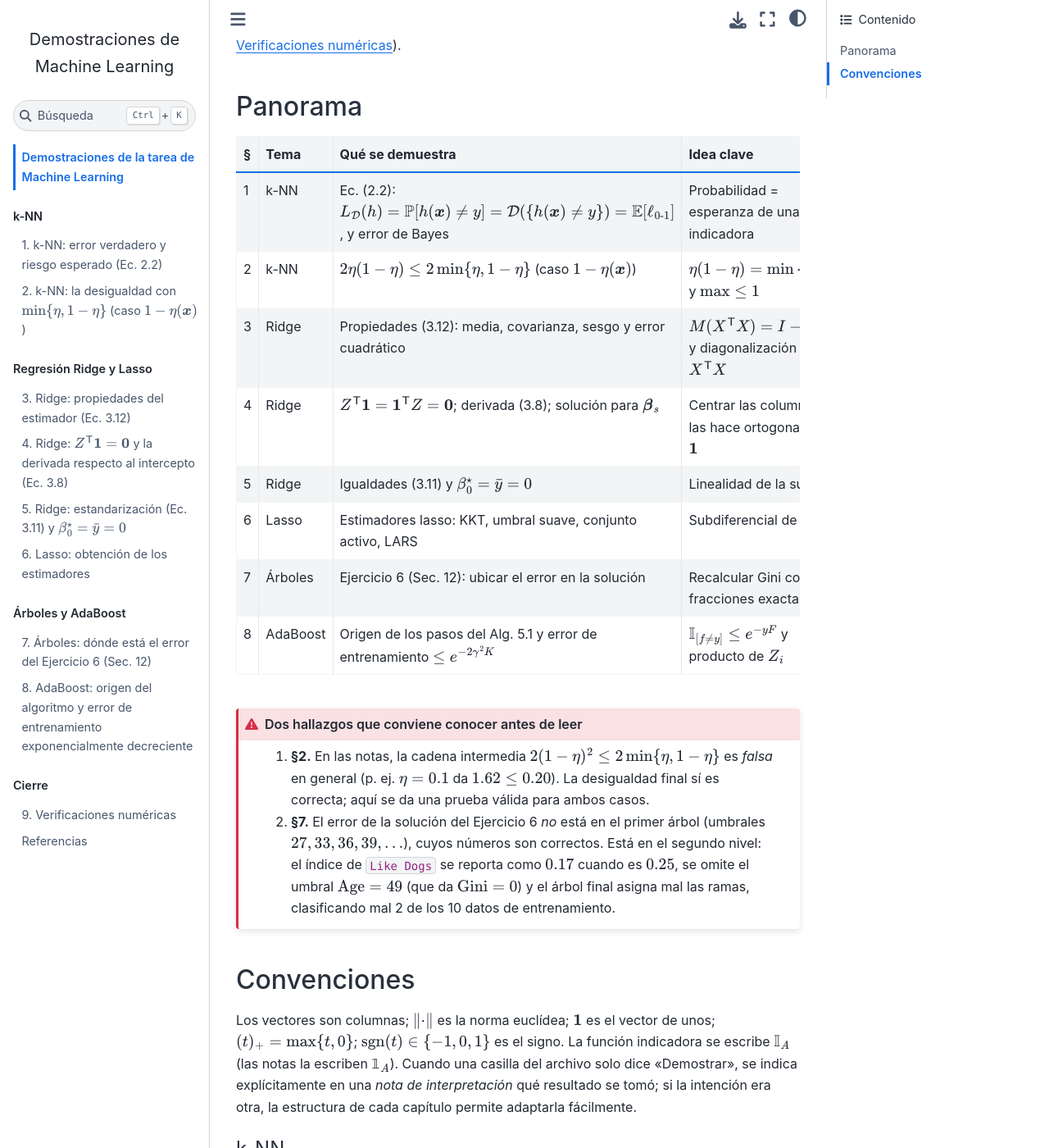
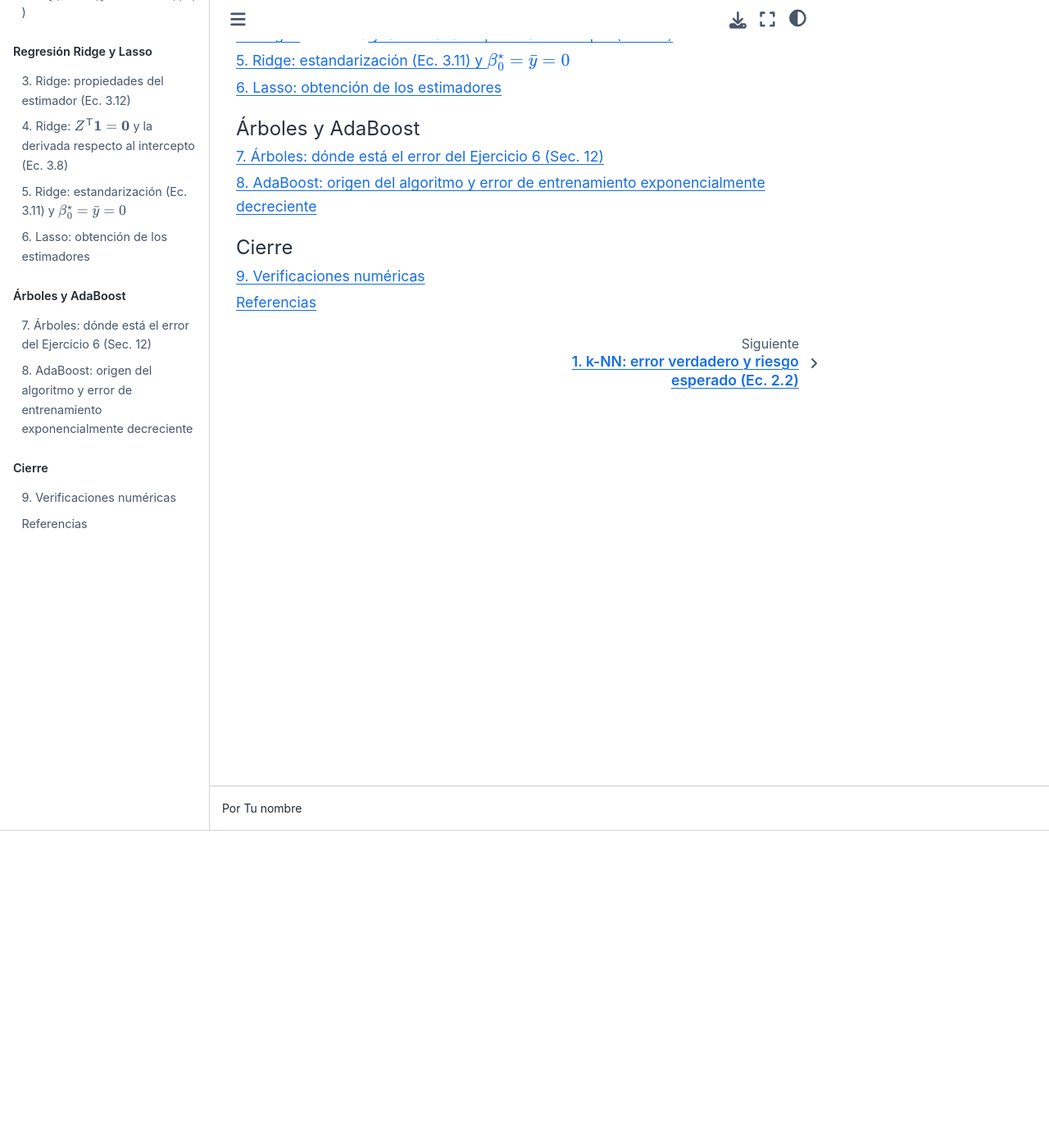
Before and after one commit to BetzyW/Demostraciones-ML, a Jupyter Book: the page built from intro.md, in a window 1280 px wide and 1400 px high, scrolled down 387 px. Shown: the whole window at 82% size. Built offline with Jupyter Book 1.0.4 settings and Sphinx 7.4.7 and the Sphinx Book theme 1.1.4, drawn with Linux system fonts in a browser that asks for light colours; after the commit the page ends 928 px from its top, so only the background shows below that; some of the changed text lies outside the part shown.

Commit message:
Simplificar la portada
Co-Authored-By: Claude Opus 5.5 <noreply@anthropic.com>
Claude-Session: https://claude.ai/code/session_01BmjvvTz8ZGTohwJEcQgEUg

````diff
--- a/intro.md
+++ b/intro.md
@@ -2,48 +2,5 @@
 
 **k-NN · Regresión Ridge y Lasso · Árboles y AdaBoost**
 
-*Solución detallada con base en las notas de clase del Dr. Lihki Rubio — 25 de octubre de 2026*
-
-Este libro resuelve, con el mayor detalle posible, las ocho casillas del archivo
-`Demostraciones_Tarea.docx`, usando la notación y los resultados de las notas de clase
-del Dr. Lihki Rubio (<https://lihkir.github.io/MachineLearning/>). Cada capítulo sigue el
-mismo esquema: *enunciado*, *idea*, *demostración paso a paso* y *observaciones*. Además, todas las
-fórmulas y los cálculos numéricos se comprobaron por computador (ver el capítulo
-{doc}`cap09_verificaciones`).
-
-## Panorama
-
-| § | Tema | Qué se demuestra | Idea clave |
-|---|------|------------------|------------|
-| 1 | k-NN | Ec. (2.2): $L_\Dist(h)=\Prob[h(\bx)\neq y]=\Dist(\{h(\bx)\neq y\})=\E[\ell_{0\text{-}1}]$, y error de Bayes | Probabilidad = esperanza de una indicadora |
-| 2 | k-NN | $2\eta(1-\eta)\le 2\min\{\eta,1-\eta\}$ (caso $1-\eta(\bx)$) | $\eta(1-\eta)=\min\cdot\max$ y $\max\le 1$ |
-| 3 | Ridge | Propiedades (3.12): media, covarianza, sesgo y error cuadrático | $M(X^\T X)=I-\lambda M$ y diagonalización de $X^\T X$ |
-| 4 | Ridge | $Z^\T\uno=\uno^\T Z=\cero$; derivada (3.8); solución para $\bbeta_s$ | Centrar las columnas las hace ortogonales a $\uno$ |
-| 5 | Ridge | Igualdades (3.11) y $\beta_0^\star=\bar y=0$ | Linealidad de la suma |
-| 6 | Lasso | Estimadores lasso: KKT, umbral suave, conjunto activo, LARS | Subdiferencial de $\lvert\cdot\rvert$ |
-| 7 | Árboles | Ejercicio 6 (Sec. 12): ubicar el error en la solución | Recalcular Gini con fracciones exactas |
-| 8 | AdaBoost | Origen de los pasos del Alg. 5.1 y error de entrenamiento $\le e^{-2\gamma^2K}$ | $\Ind_{[f\neq y]}\le e^{-yF}$ y producto de $Z_i$ |
-
-```{admonition} Dos hallazgos que conviene conocer antes de leer
-:class: danger
-
-1. **§2.** En las notas, la cadena intermedia $2(1-\eta)^2\le 2\min\{\eta,1-\eta\}$ es *falsa* en general
-   (p. ej. $\eta=0.1$ da $1.62\le 0.20$). La desigualdad final sí es correcta; aquí se da una prueba
-   válida para ambos casos.
-2. **§7.** El error de la solución del Ejercicio 6 *no* está en el primer árbol (umbrales
-   $27, 33, 36, 39,\dots$), cuyos números son correctos. Está en el segundo nivel: el índice de
-   `Like Dogs` se reporta como $0.17$ cuando es $0.25$, se omite el umbral $\text{Age}=49$ (que da
-   $\text{Gini}=0$) y el árbol final asigna mal las ramas, clasificando mal 2 de los 10 datos de
-   entrenamiento.
-```
-
-## Convenciones
-
-Los vectores son columnas; $\lVert\cdot\rVert$ es la norma euclídea; $\uno$ es el vector de unos; $(t)_+=\max\{t,0\}$;
-$\sgn(t)\in\{-1,0,1\}$ es el signo. La función indicadora se escribe $\Ind_A$ (las notas la escriben $\unicode{x1D7D9}_A$).
-Cuando una casilla del archivo solo dice «Demostrar», se indica explícitamente en una *nota de
-interpretación* qué resultado se tomó; si la intención era otra, la estructura de cada capítulo permite
-adaptarla fácilmente.
-
 ```{tableofcontents}
 ```
````
